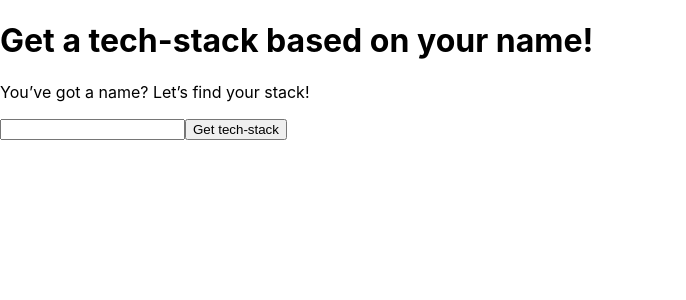
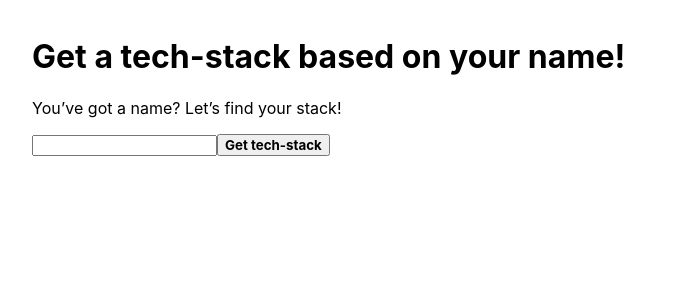
Before and after one commit to DuncanRitchie/nextjs-tech-stack-creator, a Next.js app: page / in a window 1280 px wide. Shown: the top 300 px of the page, without its empty margins (0-686 px from the left). Built offline with nearby package versions, Linux system fonts and the light colour scheme.

Commit message:
Improved CSS slightly

```diff
--- a/styles/globals.css
+++ b/styles/globals.css
@@ -6,11 +6,15 @@ body {
     Ubuntu, Cantarell, Fira Sans, Droid Sans, Helvetica Neue, sans-serif;
 }
 
-a {
-  color: inherit;
-  text-decoration: none;
+main {
+  padding: 1rem 2rem;
 }
 
-* {
-  box-sizing: border-box;
+a {
+  font-weight: bold;
 }
+
+button {
+  font-family: inherit;
+  font-weight: bold;
+}
```
